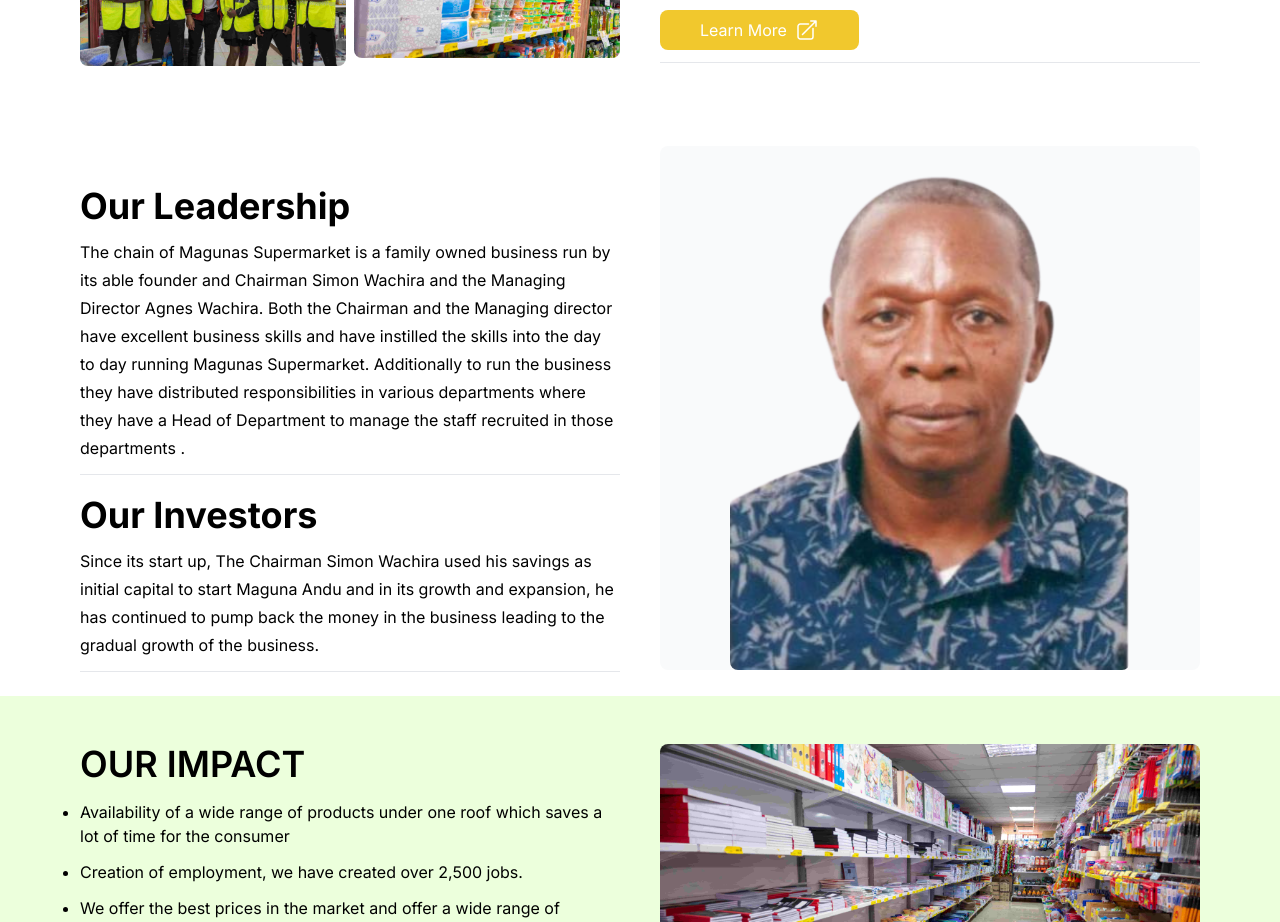
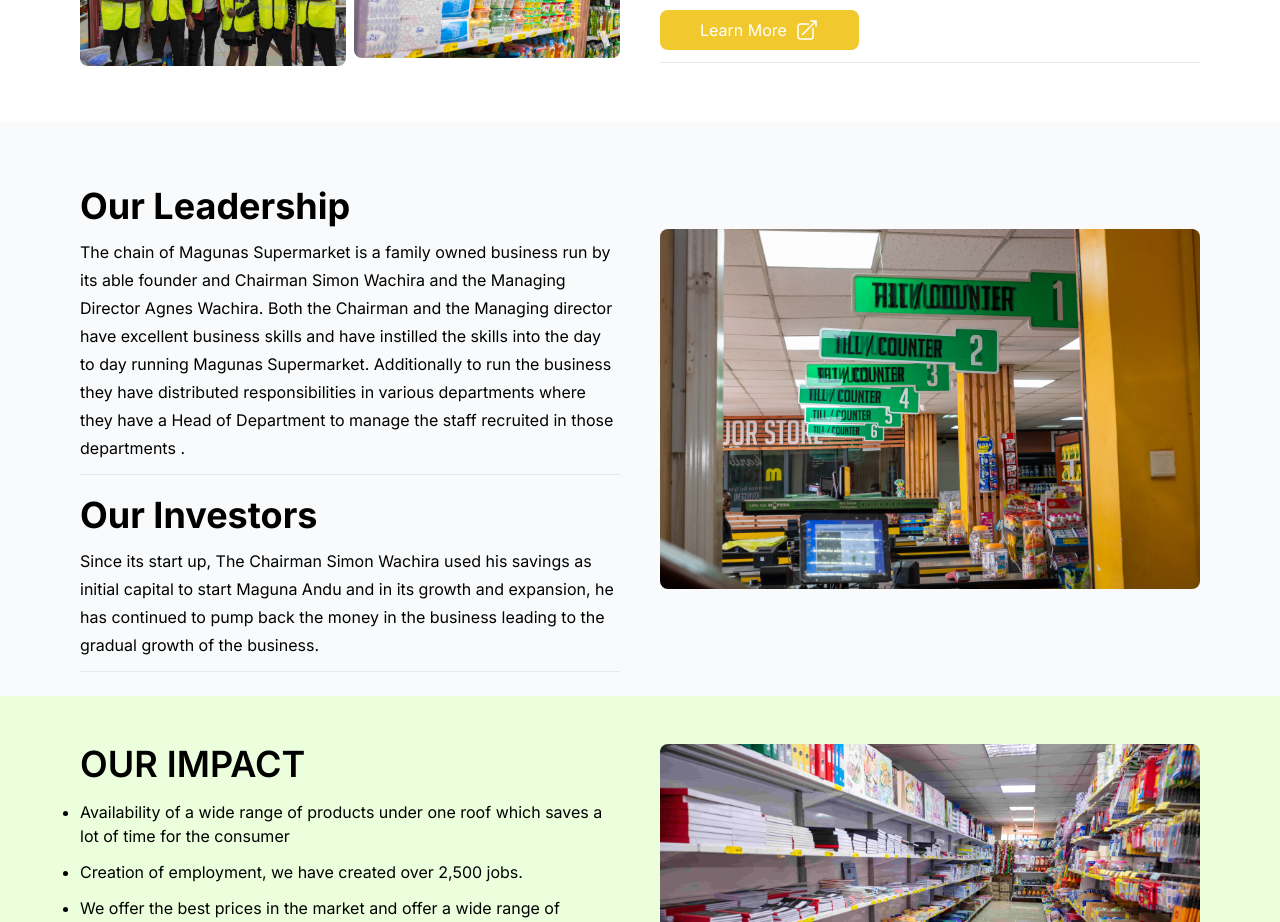
Before and after one commit to wansom/magunas, a Next.js app: page / in a window 1280 px wide. Shown: the part 1240-2162 px from the top of the page. Built offline with nearby package versions, Linux system fonts and the light colour scheme.

Commit message:
align image center

```diff
--- a/src/app/page.js
+++ b/src/app/page.js
@@ -75,7 +75,7 @@
         </div>
 
       </section>
-      <section className="container px-5 md:px-20 mx-auto flex flex-col-reverse md:flex-row gap-5 md:gap-10 py-6">
+      <section className="container px-5 md:px-20 mx-auto flex flex-col-reverse md:flex-row items-center gap-5 md:gap-10 py-6 bg-gray-50">
 
 
         <div className="mt-10 basis-1/2 space-y-4">
@@ -107,9 +107,8 @@
 
         </div>
         <div className="basis-2/2 md:basis-1/2">
-          <div className="gap-2 bg-gray-50 flex items-center justify-center rounded-lg ">
-            <Image height={100} width={400} src="/founder.png" className="rounded-lg"/>
-          </div>
+        <Image height={200} width={600} src="/c.jpg" className="rounded-lg"/>
+
         </div>
 
       </section>
@@ -155,7 +154,7 @@
 
         </div>
         <div className="bg-[#F1C82D] rounded-lg p-4 space-y-5">
-        <Image height={200} width={550} src="/7.jpg" className="rounded-lg"/>
+        <Image height={200} width={550} src="/7.jpg" className="rounded-lg mx-auto"/>
           <h1 className="text-2xl">ENVIROMENTAL MANAGEMENT</h1>
           <p >In providing an eco- friendly environment to our customers and the business. We have included eco- friendly practices such as substitution of plastic packaging bags with polypropylene carrier bags, installing a recycle bin in every entry and exit points where customers dispose the non- organic materials and we proceed to recycle them for various uses, Installation of solar panels installing of
             solar panels and many other practices. This way we are able to protect our environment and continue to serve the community.
```
Also changed, not shown: public/c.jpg (added).
